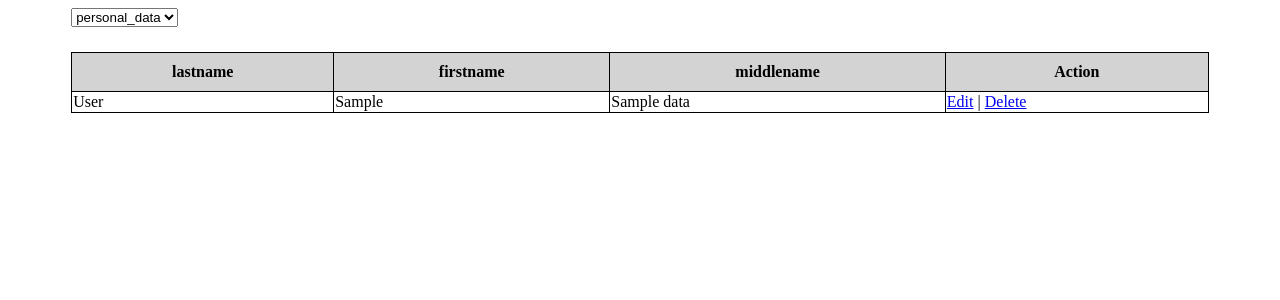
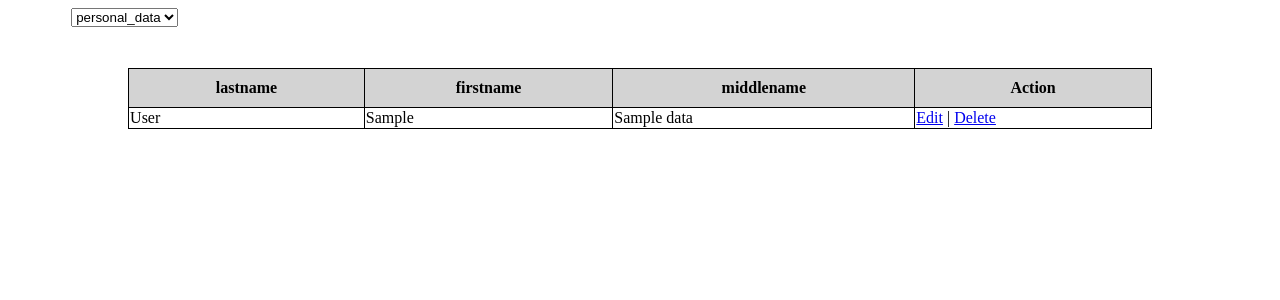
Before and after one commit to baldeoJV/IT_assurance, a PHP site: page /admin.php?table_name=personal_data in a window 1280 px wide. Shown: the top 300 px of the page. Run offline with PHP 8.4, Linux system fonts and the light colour scheme; tables that the repository leaves empty or names only in its code hold one stand-in row (values such as "Sample post").

Commit message:
finished display table, create forms for submitting data (unfinished)

```diff
--- a/travWeb_ITAss/admin.php
+++ b/travWeb_ITAss/admin.php
@@ -51,6 +51,12 @@
 ?>
 
 <style>
+    .table-container {
+        max-height: 400px;
+        overflow-y: auto; /* Enable vertical scrolling */
+        width: 90%; /* You can set a specific width or use percentage */
+        margin: auto; /* Center the table container */
+    }
     tr:nth-child(even) {
         background-color: #D6EEEE;
     }
@@ -90,6 +96,7 @@
 <!-- [DROP BUTTON] end drop down table -->
 
 <!-- [DISPLAY] start table -->
+    <div class="table-container">
         <table>
             <thead>
                 <tr>
@@ -129,6 +136,7 @@
                 <?php endif; ?>
             </tbody>
         </table>
+    </div>
 <!-- [DISPLAY] end table    -->
 
 <!--Forms... -->
```
Lines whose indentation alone changed are shown as unchanged.
